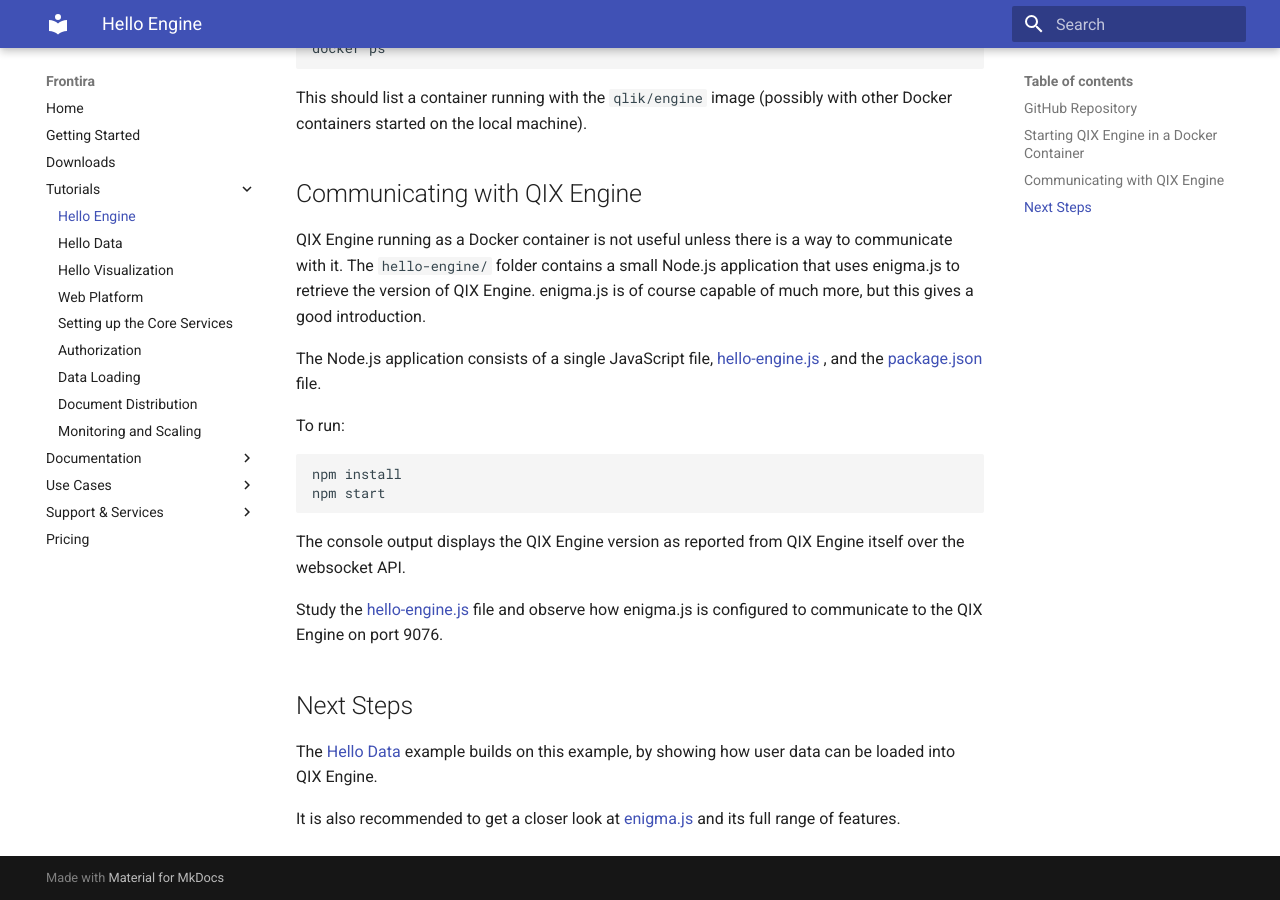
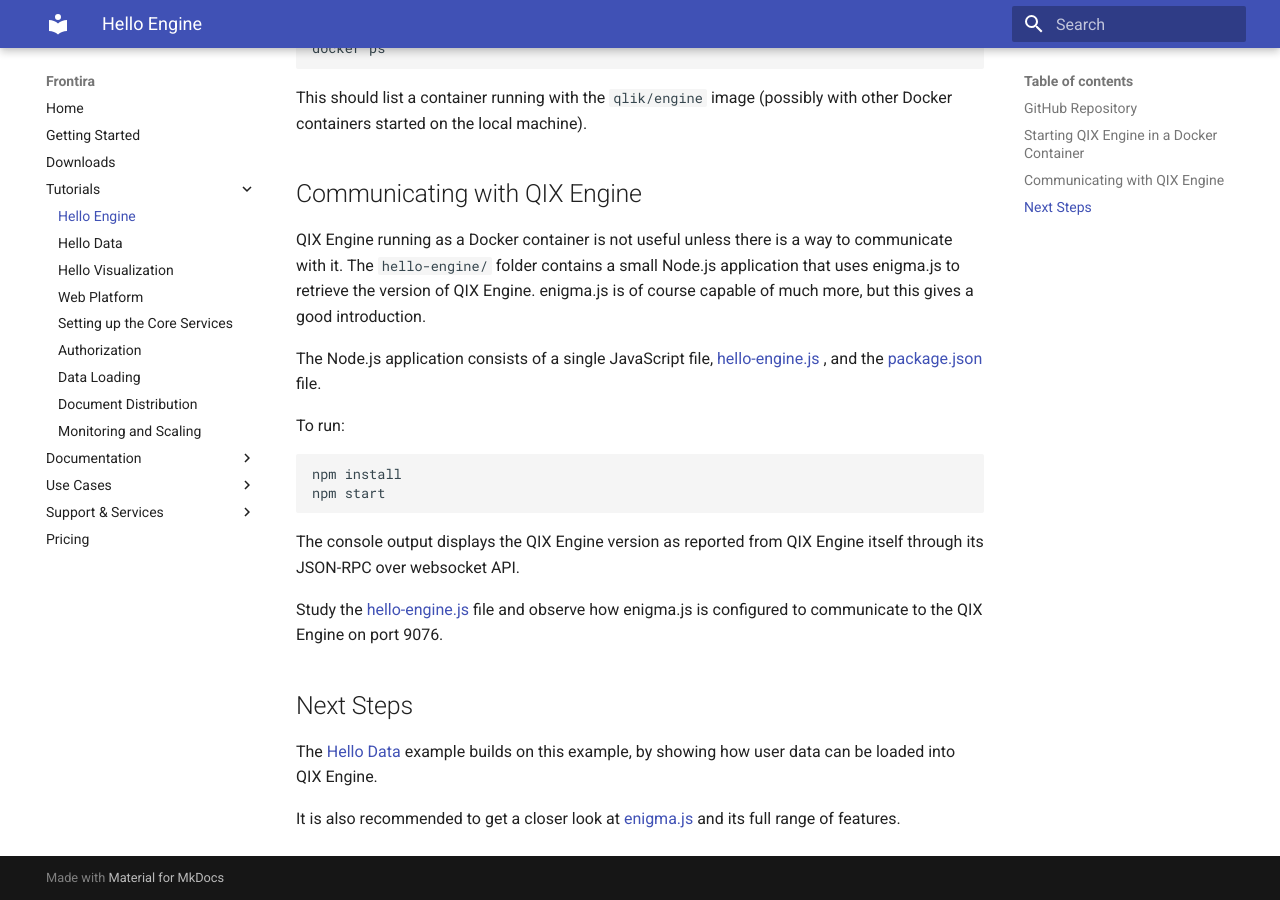
Before and after one commit to qlik-oss/core-website, an MkDocs documentation site: the page built from docs/tutorials/hello-engine.md, in a window 1280 px wide and 900 px high, scrolled down 862 px. Built offline with MkDocs 1.6.1 and Material for MkDocs 9.7.7, drawn with Linux system fonts in a browser that asks for light colours; old or Windows-style settings are respelled for this version of MkDocs; some of the changed lines change nothing that is shown.

Commit message:
Updates on PR

````diff
--- a/docs/tutorials/hello-engine.md
+++ b/docs/tutorials/hello-engine.md
@@ -27,8 +27,9 @@
 file that describes how QIX Engine shall run as a container, using the `qlik/engine` Docker image, and exposing port
 9076 on the local machine.
 
-Study the `docker-compose.yml` file and refer to the Docker documentation for more information on how `docker-compose`
-works.
+Study the
+[docker-compose.yml](https://github.com/qlik-ea/getting-started-with-web-platform/blob/master/hello-engine/docker-compose.yml)
+file and refer to the Docker documentation for more information on how `docker-compose` works.
 
 Verify that one Docker container with QIX Engine is running:
 
@@ -57,7 +58,8 @@
 npm start
 ```
 
-The console output displays the QIX Engine version as reported from QIX Engine itself over the websocket API.
+The console output displays the QIX Engine version as reported from QIX Engine itself through its JSON-RPC over
+websocket API.
 
 Study the
 [hello-engine.js](https://github.com/qlik-ea/getting-started-with-web-platform/blob/master/hello-engine/hello-engine.js)
````
